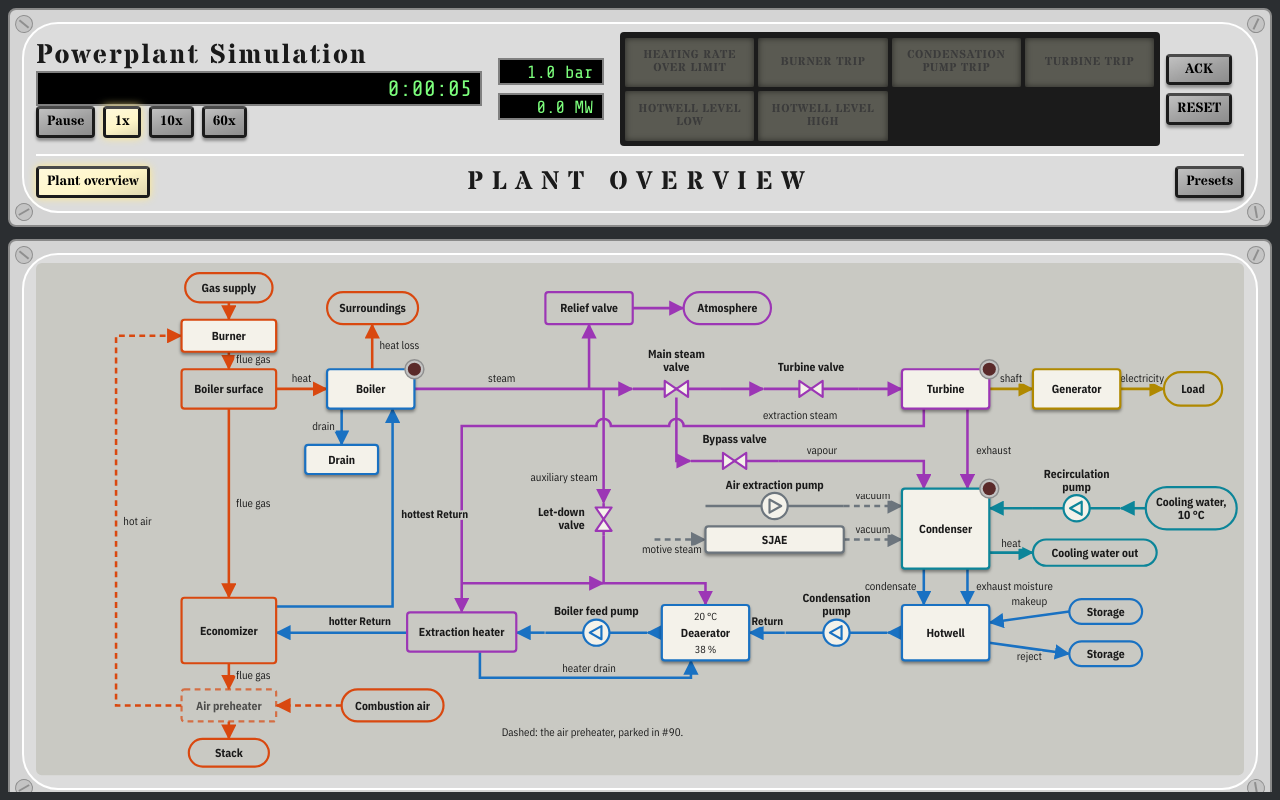
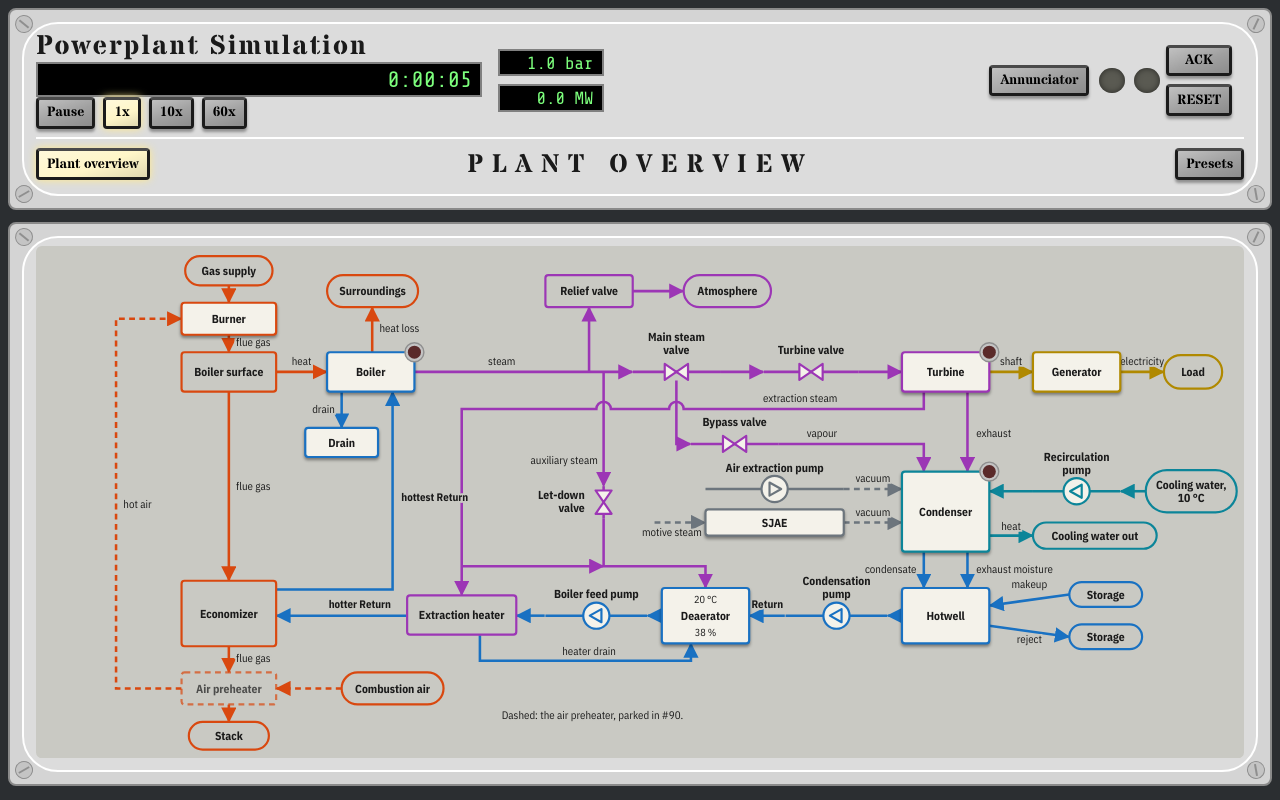
Before and after one commit to NarubyRiverlione/steamboiler, a React (Vite) app: page / in a window 1280 px wide. Built offline with nearby package versions, Linux system fonts and the light colour scheme.

Commit message:
Collapsible annunciator panel with master error and warning lights (#117)
Co-Authored-By: Claude Sonnet 5.5 <noreply@anthropic.com>

```diff
--- a/src/components/board/LensButton.tsx
+++ b/src/components/board/LensButton.tsx
@@ -10,6 +10,8 @@ type LensButtonProps = {
   readonly small?: boolean
   readonly disabled?: boolean
   readonly title?: string
+  readonly "aria-expanded"?: boolean
+  readonly "aria-controls"?: string
 }
 
 export function LensButton({
@@ -19,6 +21,8 @@ export function LensButton({
   small = false,
   disabled = false,
   title,
+  "aria-expanded": ariaExpanded,
+  "aria-controls": ariaControls,
 }: LensButtonProps) {
   const lit: boolean = pressed === true
   const className: string = [
@@ -36,6 +40,8 @@ export function LensButton({
       aria-pressed={pressed}
       disabled={disabled}
       title={title}
+      aria-expanded={ariaExpanded}
+      aria-controls={ariaControls}
       onClick={onClick}
     >
       {children}
--- a/src/components/board/board.css
+++ b/src/components/board/board.css
@@ -228,6 +228,8 @@
 }
 
 .board-header {
+  position: relative;
+  z-index: 20;
   margin-bottom: 0.75rem;
   font-family: var(--board-font-stencil);
 }
@@ -855,26 +857,74 @@ path.board-zone {
 }
 
 .board-annunciator {
+  position: relative;
   display: grid;
   grid-template-columns: 1fr auto;
   gap: 0.4rem;
-  align-items: stretch;
+  align-items: center;
 }
 
-/* ACK above RESET, beside the tiles */
+/* Toggle and the two master lights, visible folded or not */
+.board-annun-bar {
+  display: flex;
+  align-items: center;
+  justify-content: flex-end;
+  gap: 0.6rem;
+}
+
+.board-master {
+  width: 1.6rem;
+  height: 1.6rem;
+  border-radius: 50%;
+  background: var(--board-tile-off-bg);
+  box-shadow: inset 0 0 6px rgba(0, 0, 0, 0.55);
+}
+
+.board-master.board-tile-flash {
+  animation-name: board-tile-flash;
+}
+
+/* ACK above RESET, beside the toggle */
 .board-annun-buttons {
   flex-direction: column;
   justify-content: center;
   padding-right: 0.75rem;
 }
 
+/* The unfolded panel overlays the page; the header and shell keep their size */
+.board-annun-panel {
+  position: absolute;
+  top: 100%;
+  right: 0;
+  z-index: 50;
+  width: min(36rem, 90vw);
+  margin-top: 0.4rem;
+  padding: 0.5rem;
+  background: var(--board-annun-well);
+  border: 2px solid var(--board-panel-edge);
+  border-radius: 4px;
+  box-shadow: 0 6px 16px rgba(0, 0, 0, 0.6);
+}
+
+.board-annun-panel[hidden] {
+  display: none;
+}
+
+.board-annun-group-title {
+  margin: 0.3rem 0 0.2rem;
+  padding: 0;
+  background: none;
+  color: var(--board-tile-off-bg);
+  font-size: 0.75rem;
+  letter-spacing: 0.1em;
+  text-align: left;
+  text-transform: uppercase;
+}
+
 .board-annun-grid {
   display: grid;
   grid-template-columns: repeat(4, 1fr);
   gap: 0.25rem;
-  padding: 0.35rem;
-  background: var(--board-annun-well);
-  border-radius: 4px;
 }
 
 .board-tile {
--- a/src/navigation/Annunciator.tsx
+++ b/src/navigation/Annunciator.tsx
@@ -1,33 +1,69 @@
-/** Annunciator in the header: one tile per alarm flag, ACK and RESET. A tile opens the part that owns the alarm. */
+/** Annunciator in the header: master error and warning lights, the toggle for the folded tile grid, ACK and RESET (always visible). The unfolded grid overlays the page, tiles grouped by owning part; a tile opens its part. */
 
+import { useEffect, useRef, useState } from "react"
 import { useNavigate } from "react-router-dom"
 import { LensButton } from "../components/board/LensButton"
 import "../components/board/board.css"
 import { useAnnunciator, type Tile } from "./useAnnunciator"
-import { PARTS } from "./plantParts"
+import { PART_IDS, PARTS, type PartId } from "./plantParts"
 import type { AlarmSeverity } from "./alarms"
+import { masterLights, type MasterLights, type MasterState } from "./masterLights"
 
 // Backlight colour class per severity
 const SEVERITY_CLASS: Record<AlarmSeverity, string> = { error: "board-tile-error", warning: "board-tile-warning" }
 
+const MASTER_LABEL: Record<AlarmSeverity, string> = { error: "Master error", warning: "Master warning" }
+
+function MasterLight({ severity, state }: { readonly severity: AlarmSeverity; readonly state: MasterState }) {
+  const className: string = ["board-master", SEVERITY_CLASS[severity], state !== "off" ? "board-tile-lit" : "", state === "flashing" ? "board-tile-flash" : ""]
+    .filter((c: string) => c !== "")
+    .join(" ")
+  return <span role="img" className={className} aria-label={MASTER_LABEL[severity] + " " + state} data-state={state} />
+}
+
 function Annunciator() {
   const { tiles, acknowledge, reset } = useAnnunciator()
   const navigate = useNavigate()
+  const [open, setOpen] = useState<boolean>(false)
+  const rootRef = useRef<HTMLDivElement>(null)
+  const lights: MasterLights = masterLights(tiles)
+
+  // While unfolded, Esc and a click outside fold the panel; Esc is handled here so it does not also go to the overview
+  useEffect(() => {
+    if (!open) return undefined
+    const onKey = (event: KeyboardEvent): void => {
+      if (event.key !== "Escape") return
+      event.preventDefault()
+      setOpen(false)
+    }
+    const onPointer = (event: MouseEvent): void => {
+      if (event.target instanceof Node && rootRef.current?.contains(event.target) === true) return
+      setOpen(false)
+    }
+    document.addEventListener("keydown", onKey)
+    document.addEventListener("mousedown", onPointer)
+    return () => {
+      document.removeEventListener("keydown", onKey)
+      document.removeEventListener("mousedown", onPointer)
+    }
+  }, [open])
 
   return (
-    <div className="board-annunciator">
-      <div className="board-annun-grid">
-        {tiles.map((tile: Tile) => (
-          <button
-            key={tile.id}
-            type="button"
-            className={["board-tile", SEVERITY_CLASS[tile.severity], tile.lit ? "board-tile-lit" : "", tile.flashing ? "board-tile-flash" : ""].filter((c: string) => c !== "").join(" ")}
-            title={"Open " + PARTS[tile.part].name}
-            onClick={() => void navigate(PARTS[tile.part].path)}
-          >
-            {tile.label}
-          </button>
-        ))}
+    <div className="board-annunciator" ref={rootRef}>
+      <div className="board-annun-bar">
+        <LensButton
+          small
+          pressed={open}
+          onClick={() => {
+            setOpen((prev: boolean) => !prev)
+          }}
+          aria-expanded={open}
+          aria-controls="annunciator-panel"
+        >
+          Annunciator
+        </LensButton>
+        <MasterLight severity="error" state={lights.error} />
+        <MasterLight severity="warning" state={lights.warning} />
       </div>
       <div className="board-lens-row board-annun-buttons">
         <LensButton small onClick={acknowledge}>
@@ -37,6 +73,33 @@ function Annunciator() {
           RESET
         </LensButton>
       </div>
+      <div id="annunciator-panel" className="board-annun-panel" hidden={!open}>
+        {PART_IDS.map((part: PartId) => {
+          const partTiles: readonly Tile[] = tiles.filter((tile: Tile) => tile.part === part)
+          if (partTiles.length === 0) return null
+          return (
+            <section key={part} className="board-annun-group" aria-label={PARTS[part].name}>
+              <h2 className="board-annun-group-title">{PARTS[part].name}</h2>
+              <div className="board-annun-grid">
+                {partTiles.map((tile: Tile) => (
+                  <button
+                    key={tile.id}
+                    type="button"
+                    className={["board-tile", SEVERITY_CLASS[tile.severity], tile.lit ? "board-tile-lit" : "", tile.flashing ? "board-tile-flash" : ""].filter((c: string) => c !== "").join(" ")}
+                    title={"Open " + PARTS[tile.part].name}
+                    onClick={() => {
+                      setOpen(false)
+                      void navigate(PARTS[tile.part].path)
+                    }}
+                  >
+                    {tile.label}
+                  </button>
+                ))}
+              </div>
+            </section>
+          )
+        })}
+      </div>
     </div>
   )
 }
--- /dev/null
+++ b/src/navigation/masterLights.ts
@@ -0,0 +1,20 @@
+/** Master lights of the folded annunciator: red for errors, yellow for warnings (a warning master stays off while an error is active). */
+
+import type { Tile } from "./useAnnunciator"
+
+export type MasterState = "off" | "flashing" | "steady"
+export type MasterLights = { readonly error: MasterState; readonly warning: MasterState }
+
+// Off with no lit tile of the severity, flashing while any is unacknowledged, steady once all are acknowledged
+function masterState(tiles: readonly Tile[], severity: Tile["severity"]): MasterState {
+  const lit: readonly Tile[] = tiles.filter((tile: Tile) => tile.severity === severity && tile.lit)
+  if (lit.length === 0) return "off"
+  return lit.some((tile: Tile) => tile.flashing) ? "flashing" : "steady"
+}
+
+export function masterLights(tiles: readonly Tile[]): MasterLights {
+  const error: MasterState = masterState(tiles, "error")
+  // Red over yellow: a warning master is lit only while no error tile is
+  const warning: MasterState = error === "off" ? masterState(tiles, "warning") : "off"
+  return { error, warning }
+}
```
Also changed, not shown: 2 other files (tests, documents, lock files or other folders).
